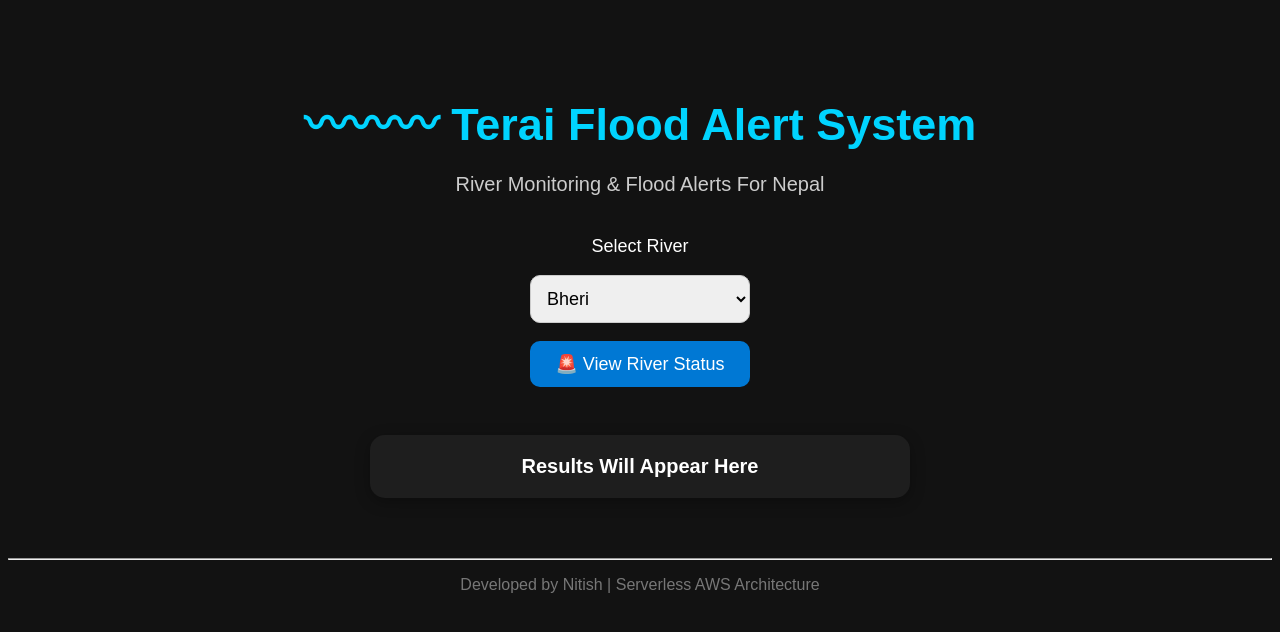
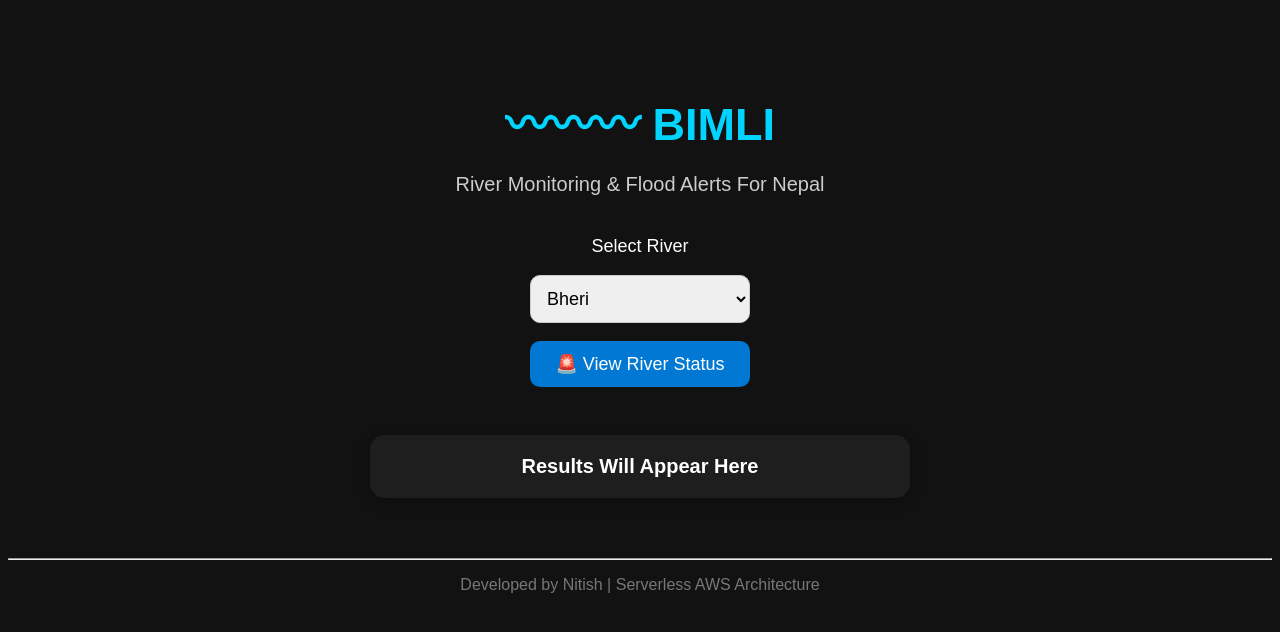
Before and after one commit to Nitish-creater/Terai-Flood-Alert-System, a plain HTML site: page index.html in a window 1280 px wide. Drawn offline with Linux system fonts and the light colour scheme.

Commit message:
Change title from 'Terai Flood Alert System' to 'BIMLI'

```diff
--- a/index.html
+++ b/index.html
@@ -18,7 +18,7 @@ font-size:45px;
 margin-bottom:10px;
 ">
             〰〰〰
-    Terai Flood Alert System
+ BIMLI
 </h1>
 
 <p style="
```
